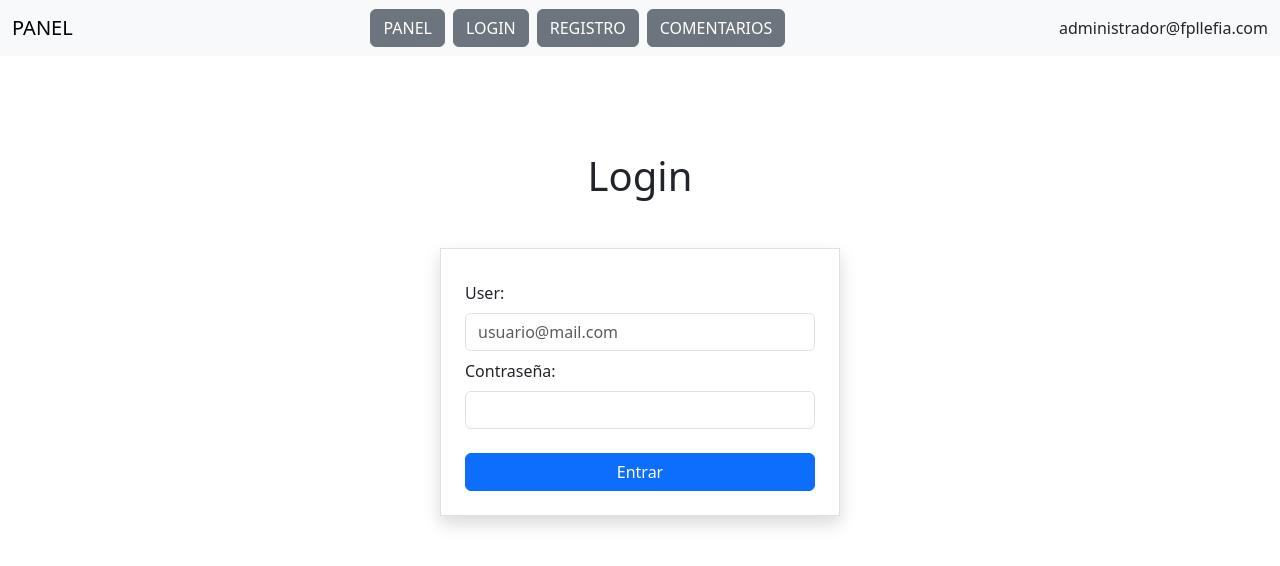
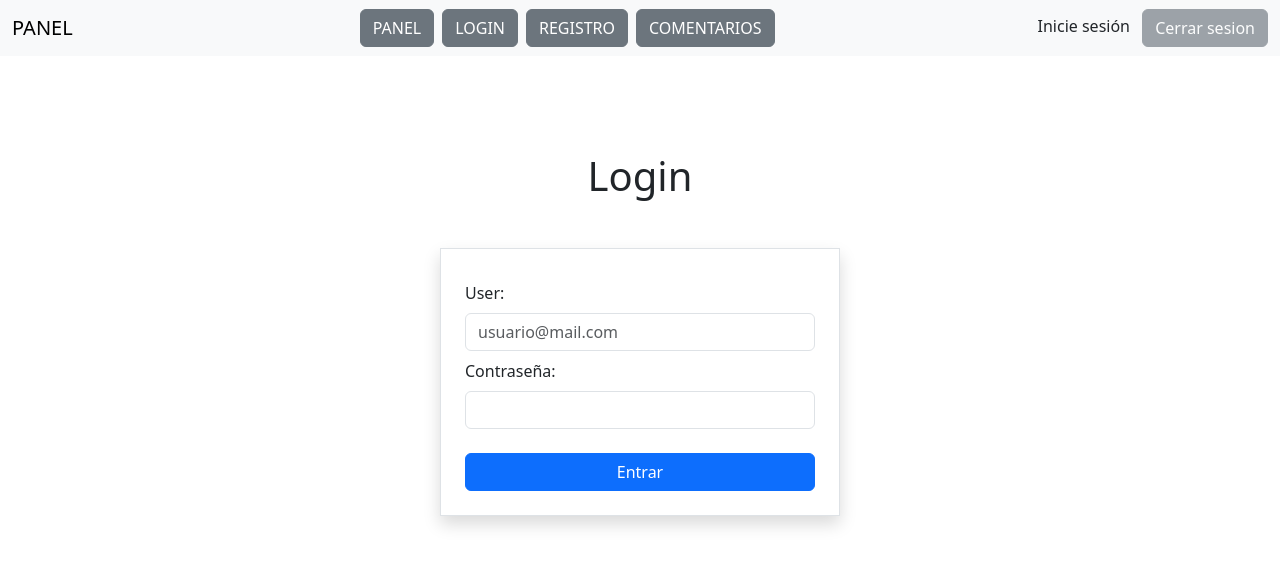
Before and after one commit to NouriHicham/Projecte_GestioIncidencies, a React (Vite) app: page /login in a window 1280 px wide. Shown: the top 566 px of the page. Built offline with nearby package versions, Linux system fonts and the light colour scheme.

Commit message:
Tancament de Sessió

```diff
--- a/src/components/Header.jsx
+++ b/src/components/Header.jsx
@@ -1,6 +1,22 @@
+import { useEffect, useState } from "react";
 import { Link } from "react-router-dom";
+import { logout } from "./UserContext";
 
 export default function Header(){
+   const [user, setUser] = useState("");
+   const [active, setActive] = useState(false);
+
+   //obtener el nombre del usuario que ha iniciado sesión
+   useEffect(() => {
+      if(JSON.parse(localStorage.getItem('dades_usuaris'))){
+         setUser(JSON.parse(localStorage.getItem('dades_usuaris'))[0].user);
+         setActive(false);
+      }else{
+         setUser("Inicie sesión");
+         setActive(true);
+      }
+   }, []);
+
    return (
       <>
          <header>
@@ -14,7 +30,7 @@ export default function Header(){
                   <button className="btn btn-secondary ms-2"><Link className="nav-link" to="/comentarios">COMENTARIOS</Link></button>
                </div>
                <div>
-                  <span>administrador@fpllefia.com</span>
+                  <span>{user} <button onClick={logout} disabled={active} className="btn btn-secondary ms-2">Cerrar sesion</button> </span>
                </div>
                </div>
             </nav>
--- a/src/components/UserContext.jsx
+++ b/src/components/UserContext.jsx
@@ -12,6 +12,11 @@ export function UserProvider({ children }) {
   );
 }
 
+export function logout() {
+  localStorage.removeItem('dades_usuaris');
+  location.reload();
+}
+
 export function useUser() {
   return useContext(UserContext);
 }
```
